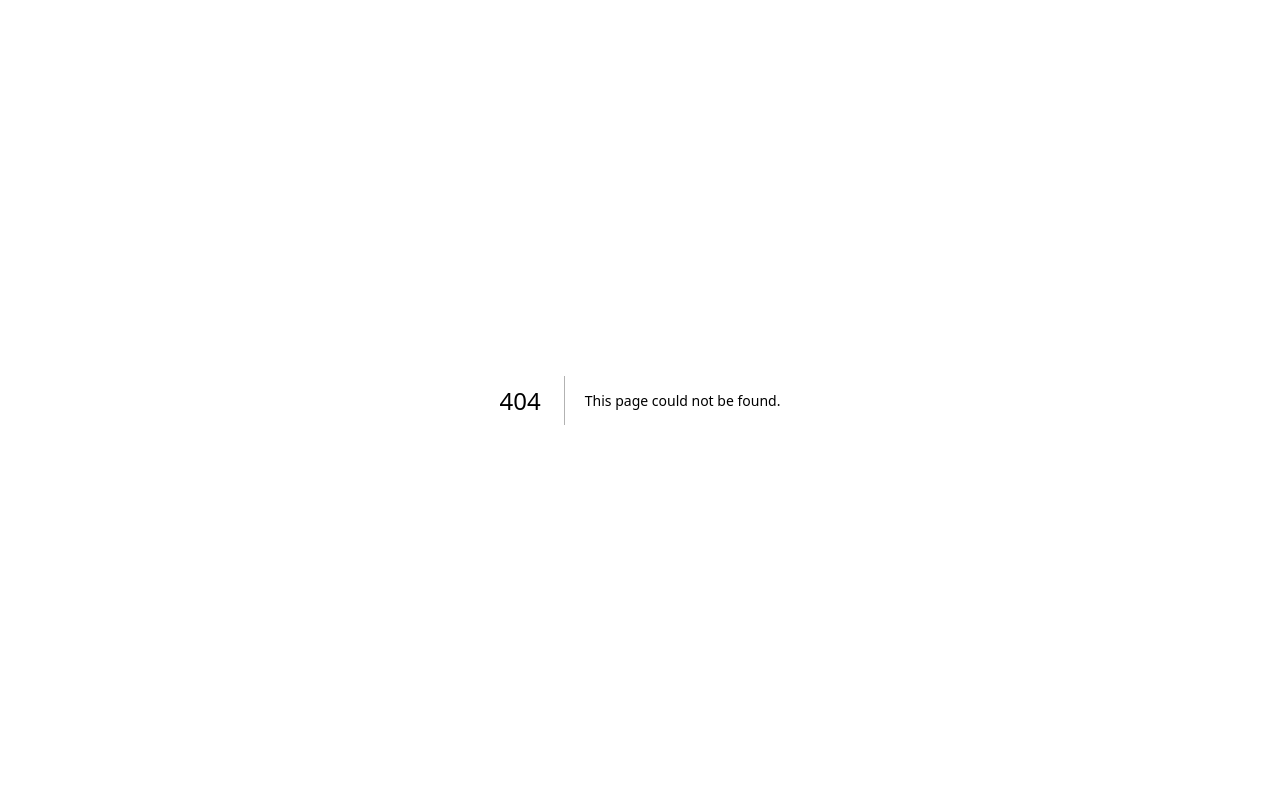
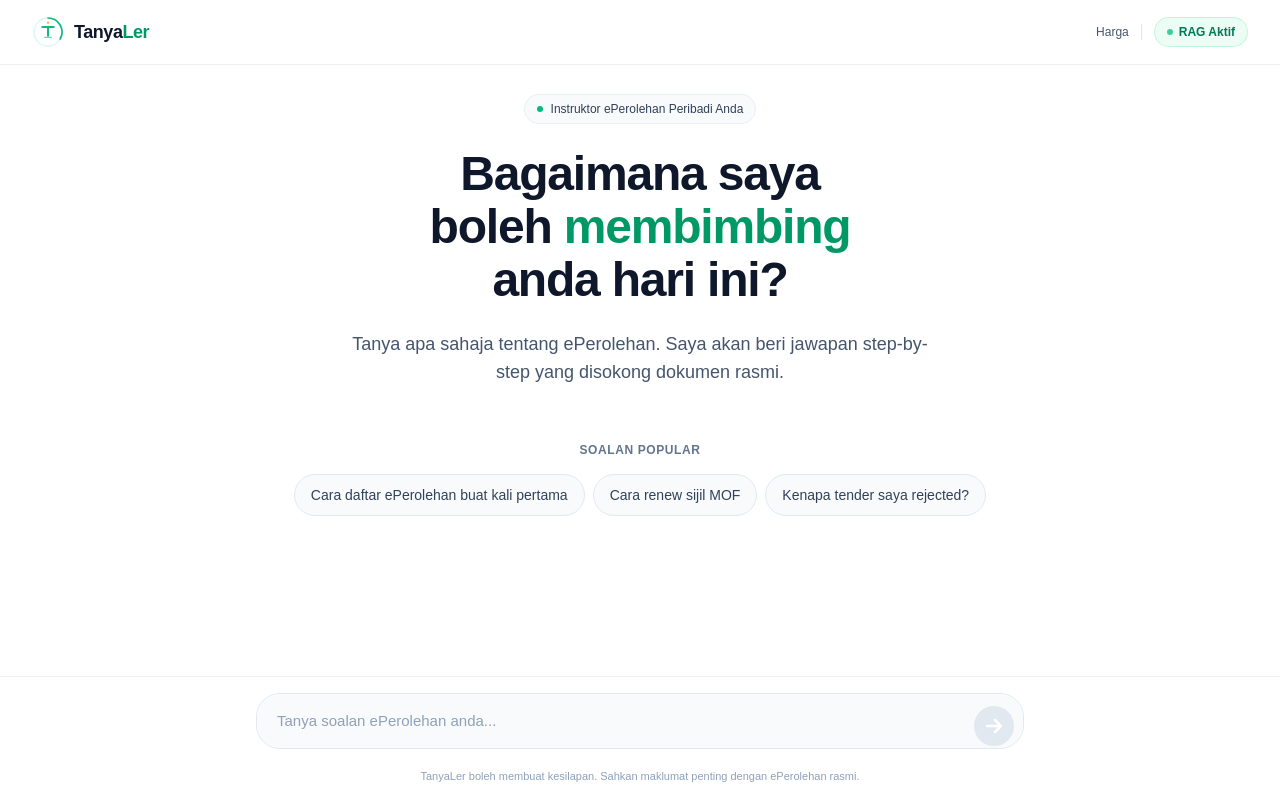
Before and after one commit to sidawin-coder/tanyaler, a Next.js app: page /chat in a window 1280 px wide. Before the commit this address had no page. Built offline with nearby package versions, Linux system fonts and the light colour scheme.

Commit message:
Create page.tsx

```diff
--- /dev/null
+++ b/app/chat/page.tsx
@@ -0,0 +1,229 @@
+'use client';
+
+import { useState, useEffect, useRef } from 'react';
+import Link from 'next/link';
+import Logo from '@/components/Logo';
+
+export default function ChatPage() {
+  const [messages, setMessages] = useState<{ role: string; content: string }[]>([]);
+  const [input, setInput] = useState('');
+  const [isLoading, setIsLoading] = useState(false);
+  const scrollRef = useRef<HTMLDivElement>(null);
+  const textareaRef = useRef<HTMLTextAreaElement>(null);
+
+  useEffect(() => {
+    if (scrollRef.current) scrollRef.current.scrollTop = scrollRef.current.scrollHeight;
+  }, [messages]);
+
+  // Auto-resize textarea
+  useEffect(() => {
+    if (textareaRef.current) {
+      textareaRef.current.style.height = 'auto';
+      textareaRef.current.style.height = `${Math.min(textareaRef.current.scrollHeight, 200)}px`;
+    }
+  }, [input]);
+
+  const handleSend = async (e?: React.FormEvent) => {
+    if (e) e.preventDefault();
+    if (!input.trim() || isLoading) return;
+
+    const userMsg = { role: 'user', content: input };
+    const newMessages = [...messages, userMsg];
+    setMessages(newMessages);
+    setInput('');
+    setIsLoading(true);
+
+    try {
+      const response = await fetch('/api/chat', {
+        method: 'POST',
+        body: JSON.stringify({ messages: newMessages }),
+      });
+      if (!response.body) return;
+      const reader = response.body.getReader();
+      const decoder = new TextDecoder();
+      const assistantMsg = { role: 'assistant', content: '' };
+      setMessages((prev) => [...prev, assistantMsg]);
+
+      while (true) {
+        const { done, value } = await reader.read();
+        if (done) break;
+        assistantMsg.content += decoder.decode(value);
+        setMessages((prev) => {
+          const updated = [...prev];
+          updated[updated.length - 1] = { ...assistantMsg };
+          return updated;
+        });
+      }
+    } catch (error) {
+      console.error(error);
+    } finally {
+      setIsLoading(false);
+    }
+  };
+
+  const parseMessageContent = (text: string) => {
+    text = text.replace(/\[DISCLAIMER\]/g, '<span class="text-rose-600 font-semibold text-xs uppercase tracking-wider">Penafian:</span>');
+    text = text.replace(/\[RUJUKAN FAIL\]/g, '<span class="text-emerald-700 font-semibold text-xs uppercase tracking-wider">Rujukan:</span>');
+    text = text.replace(/\[REMINDER\]/gi, '<span class="font-semibold text-slate-900">Peringatan:</span>');
+    text = text.replace(/Reminder\s*:/gi, '<span class="font-semibold text-slate-900">Peringatan:</span>');
+    text = text.replace(/\*\*(.*?)\*\*/g, '<strong class="font-semibold text-slate-900">$1</strong>');
+    return text;
+  };
+
+  const quickQuestions = [
+    'Cara daftar ePerolehan buat kali pertama',
+    'Cara renew sijil MOF',
+    'Kenapa tender saya rejected?',
+  ];
+
+  const sendQuickQuestion = (q: string) => {
+    setInput(q);
+    setTimeout(() => {
+      const form = document.querySelector('form');
+      if (form) form.requestSubmit();
+    }, 50);
+  };
+
+  return (
+    <div className="flex flex-col h-screen bg-white">
+      {/* Chat header - minimal */}
+      <header className="border-b border-slate-200/60 px-5 md:px-8 py-4 flex items-center justify-between bg-white/95 backdrop-blur-lg sticky top-0 z-20">
+        <Logo size={32} />
+
+        <div className="flex items-center gap-3">
+          <Link
+            href="/pricing"
+            className="text-xs font-medium text-slate-600 hover:text-slate-900 transition-colors hidden sm:inline-flex"
+          >
+            Harga
+          </Link>
+          <div className="w-px h-4 bg-slate-200 hidden sm:block" />
+          <div className="inline-flex items-center gap-1.5 bg-emerald-50 border border-emerald-200/60 text-emerald-700 text-xs font-semibold px-3 py-1.5 rounded-full">
+            <span className="w-1.5 h-1.5 bg-emerald-500 rounded-full animate-pulse" />
+            RAG Aktif
+          </div>
+        </div>
+      </header>
+
+      {/* Chat area */}
+      <main ref={scrollRef} className="flex-1 overflow-y-auto">
+        <div className="max-w-3xl mx-auto px-5 md:px-8 py-12 md:py-16">
+          {messages.length === 0 ? (
+            <div className="text-center py-16 md:py-24 space-y-6">
+              <div className="inline-flex items-center gap-2 bg-slate-50 border border-slate-200/60 text-xs font-medium text-slate-700 px-3 py-1.5 rounded-full">
+                <span className="w-1.5 h-1.5 bg-emerald-500 rounded-full" />
+                Instruktor ePerolehan Peribadi Anda
+              </div>
+              <h1 className="text-4xl md:text-5xl font-bold tracking-tight text-slate-900 text-balance leading-[1.1]">
+                Bagaimana saya boleh{' '}
+                <span className="text-emerald-600">membimbing</span>
+                <br className="hidden sm:block" /> anda hari ini?
+              </h1>
+              <p className="text-base md:text-lg text-slate-600 max-w-xl mx-auto">
+                Tanya apa sahaja tentang ePerolehan. Saya akan beri jawapan
+                step-by-step yang disokong dokumen rasmi.
+              </p>
+
+              {/* Quick questions */}
+              <div className="pt-8">
+                <p className="text-xs font-semibold text-slate-500 uppercase tracking-wider mb-4">
+                  Soalan popular
+                </p>
+                <div className="flex flex-col sm:flex-row gap-2 justify-center flex-wrap">
+                  {quickQuestions.map((q) => (
+                    <button
+                      key={q}
+                      onClick={() => sendQuickQuestion(q)}
+                      className="text-sm bg-slate-50 hover:bg-slate-100 border border-slate-200 text-slate-700 px-4 py-2.5 rounded-full transition-colors"
+                    >
+                      {q}
+                    </button>
+                  ))}
+                </div>
+              </div>
+            </div>
+          ) : (
+            <div className="space-y-8">
+              {messages.map((m, i) => (
+                <div
+                  key={i}
+                  className={`flex ${m.role === 'user' ? 'justify-end' : 'justify-start'} animate-in fade-in slide-in-from-bottom-2 duration-300`}
+                >
+                  <div
+                    className={`max-w-[90%] px-6 py-5 rounded-3xl text-[15px] leading-relaxed ${
+                      m.role === 'user'
+                        ? 'bg-slate-900 text-white rounded-br-lg'
+                        : 'bg-slate-50 border border-slate-200/60 text-slate-800 rounded-bl-lg'
+                    }`}
+                  >
+                    <div
+                      className="whitespace-pre-wrap"
+                      dangerouslySetInnerHTML={{ __html: parseMessageContent(m.content) }}
+                    />
+                  </div>
+                </div>
+              ))}
+              {isLoading && (
+                <div className="flex justify-start">
+                  <div className="bg-slate-50 border border-slate-200/60 rounded-3xl rounded-bl-lg px-6 py-5">
+                    <div className="flex gap-1.5">
+                      <div className="w-2 h-2 bg-slate-400 rounded-full animate-bounce" style={{ animationDelay: '0ms' }} />
+                      <div className="w-2 h-2 bg-slate-400 rounded-full animate-bounce" style={{ animationDelay: '150ms' }} />
+                      <div className="w-2 h-2 bg-slate-400 rounded-full animate-bounce" style={{ animationDelay: '300ms' }} />
+                    </div>
+                  </div>
+                </div>
+              )}
+            </div>
+          )}
+        </div>
+      </main>
+
+      {/* Input area */}
+      <footer className="border-t border-slate-200/60 px-5 md:px-8 py-4 bg-white">
+        <div className="max-w-3xl mx-auto">
+          <form onSubmit={handleSend} className="relative">
+            <textarea
+              ref={textareaRef}
+              rows={1}
+              className="w-full pl-5 pr-14 py-4 bg-slate-50 border border-slate-200 focus:border-emerald-400 focus:bg-white focus:ring-4 focus:ring-emerald-500/10 rounded-3xl outline-none transition-all text-[15px] resize-none placeholder:text-slate-400"
+              placeholder="Tanya soalan ePerolehan anda..."
+              value={input}
+              onChange={(e) => setInput(e.target.value)}
+              onKeyDown={(e) => {
+                if (e.key === 'Enter' && !e.shiftKey) {
+                  e.preventDefault();
+                  handleSend();
+                }
+              }}
+              disabled={isLoading}
+              style={{ minHeight: '56px', maxHeight: '200px' }}
+            />
+            <button
+              type="submit"
+              disabled={isLoading || !input.trim()}
+              className="absolute right-2.5 bottom-2.5 bg-slate-900 hover:bg-slate-800 disabled:bg-slate-200 disabled:cursor-not-allowed text-white w-10 h-10 rounded-full flex items-center justify-center transition-all"
+              aria-label="Hantar"
+            >
+              <svg
+                className="w-4 h-4"
+                viewBox="0 0 16 16"
+                fill="none"
+                stroke="currentColor"
+                strokeWidth="2.5"
+                strokeLinecap="round"
+              >
+                <path d="M1 8h14M9 2l6 6-6 6" />
+              </svg>
+            </button>
+          </form>
+
+          <p className="text-[11px] text-slate-400 text-center mt-3">
+            TanyaLer boleh membuat kesilapan. Sahkan maklumat penting dengan
+            ePerolehan rasmi.
+          </p>
+        </div>
+      </footer>
+    </div>
+  );
+}
```
